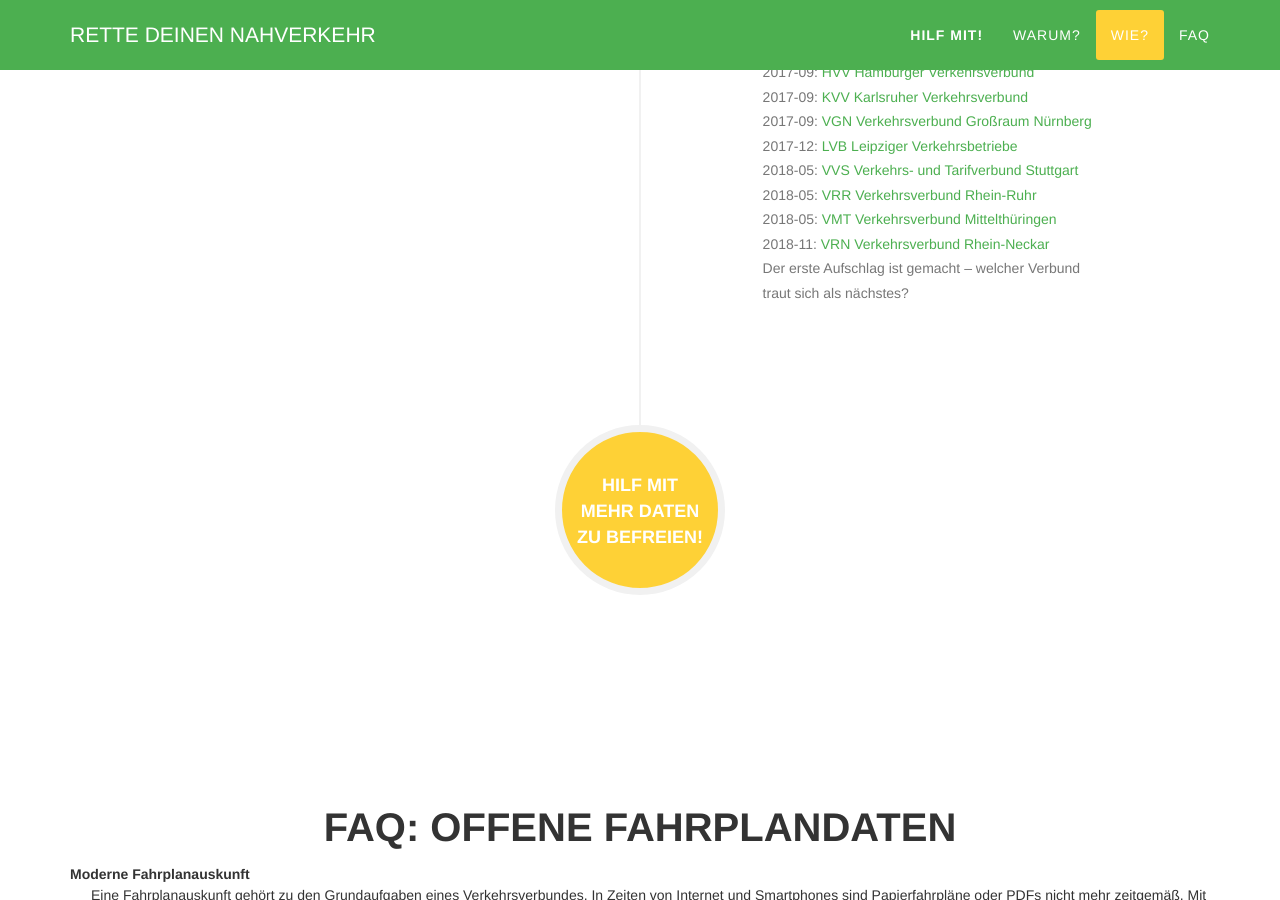
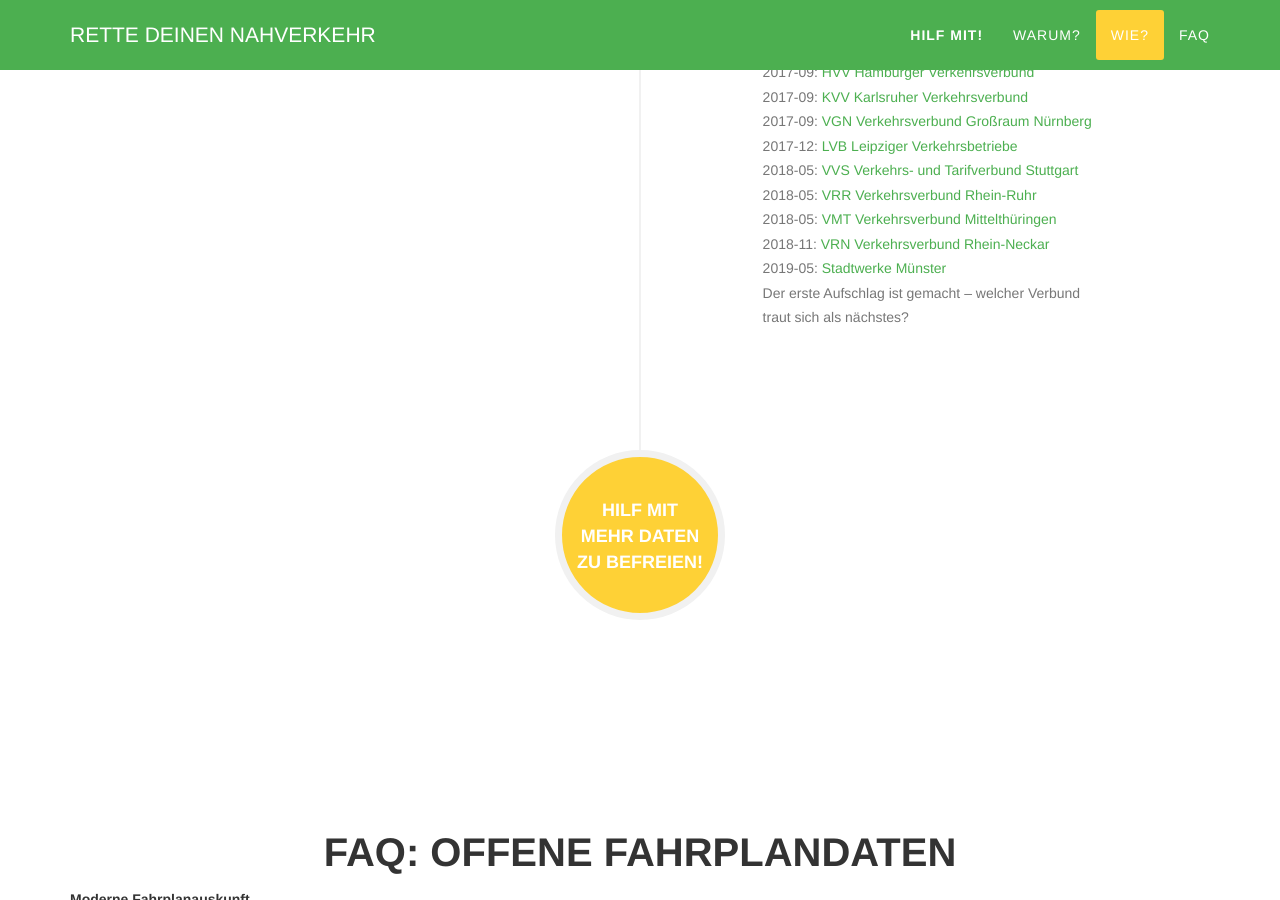
Before and after one commit to okfde/rettedeinennahverkehr, a Jekyll site: the page built from index.html, in a window 1280 px wide and 900 px high, scrolled down 3683 px. Built offline with Jekyll 4.4.1, drawn with Linux system fonts in a browser that asks for light colours; comment, search, counter and statistics services are not loaded.

Commit message:
Stadtwerke Münster

```diff
--- a/_includes/how.html
+++ b/_includes/how.html
@@ -89,6 +89,8 @@
                                         <br>
                                         2018-11: <a href="https://www.vrn.de/service/entwickler/gtfs/index.html">VRN Verkehrsverbund Rhein-Neckar</a>
                                         <br>
+                                        2019-05: <a href="https://www.stadtwerke-muenster.de/privatkunden/busverkehr/fahrplaninfos/fahrplaene-netzplaene/open-data-gtfs.html">Stadtwerke Münster</a>
+                                        <br>
                                         Der erste Aufschlag ist gemacht – welcher Verbund traut sich als nächstes?
                                     </p>
                                 </div>
```
